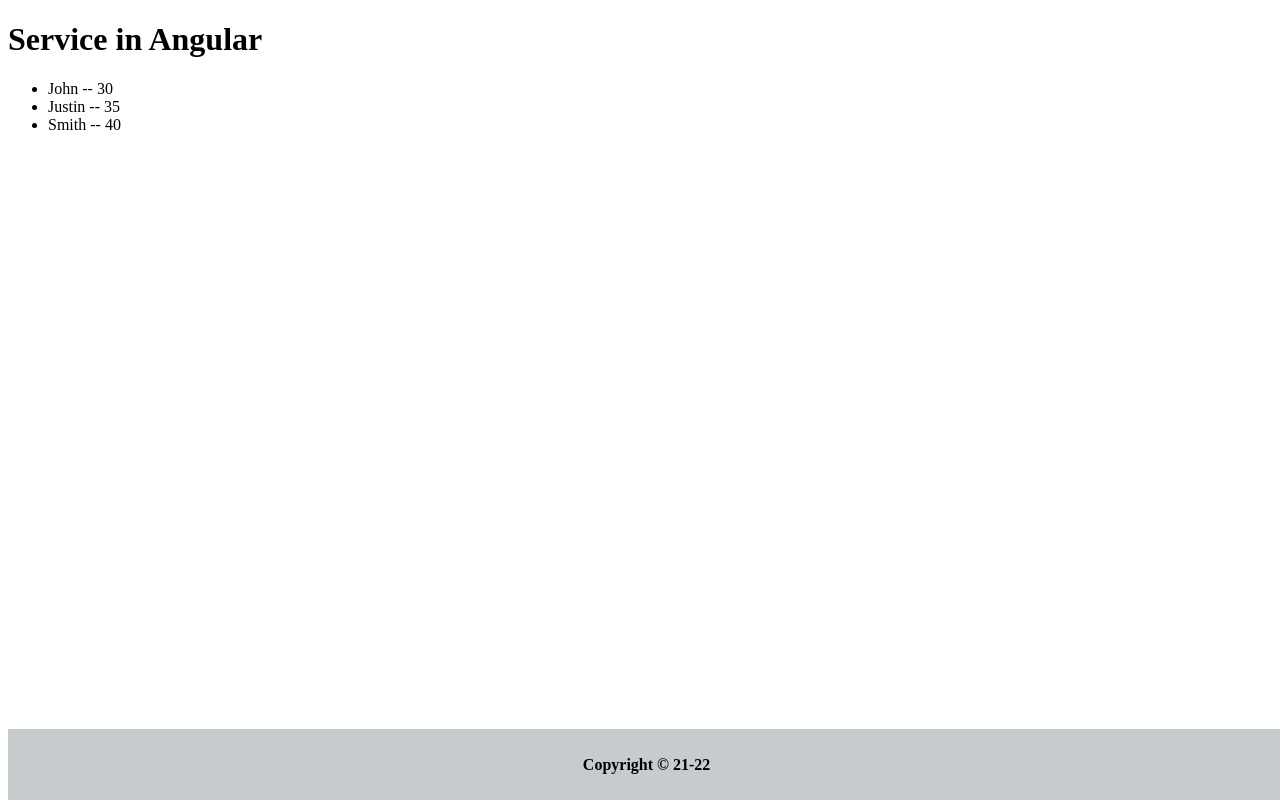
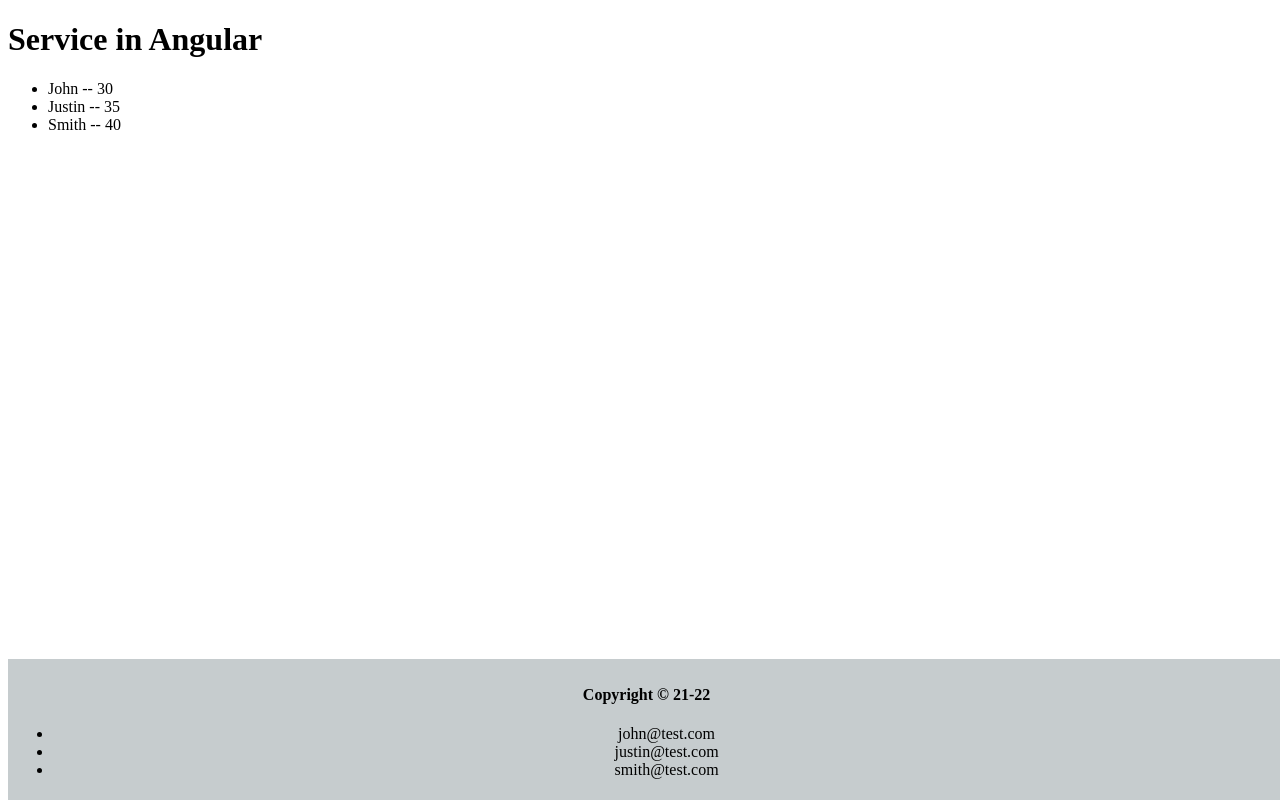
Before and after one commit to rashedulalam46/angular-service, an Angular app: page / in a window 1280 px wide. Built offline with nearby package versions, Linux system fonts and the light colour scheme.

Commit message:
service code updated

```diff
--- a/src/app/layout/footer/footer.component.html
+++ b/src/app/layout/footer/footer.component.html
@@ -1,3 +1,8 @@
 <div class="footer">
     <h4>Copyright © 21-22</h4>
+    <ul>
+        <li *ngFor="let user of Users">
+            {{user.email}}
+        </li>
+    </ul>
 </div>
```
